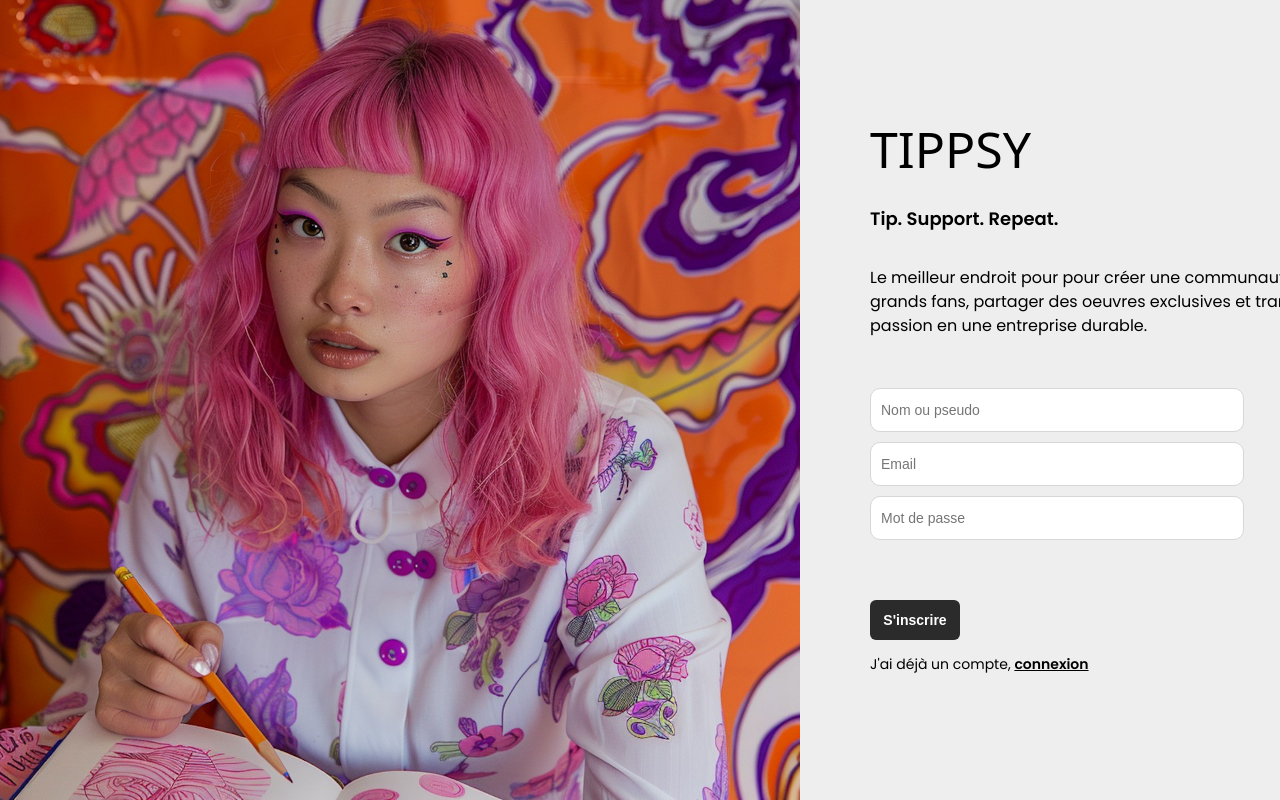
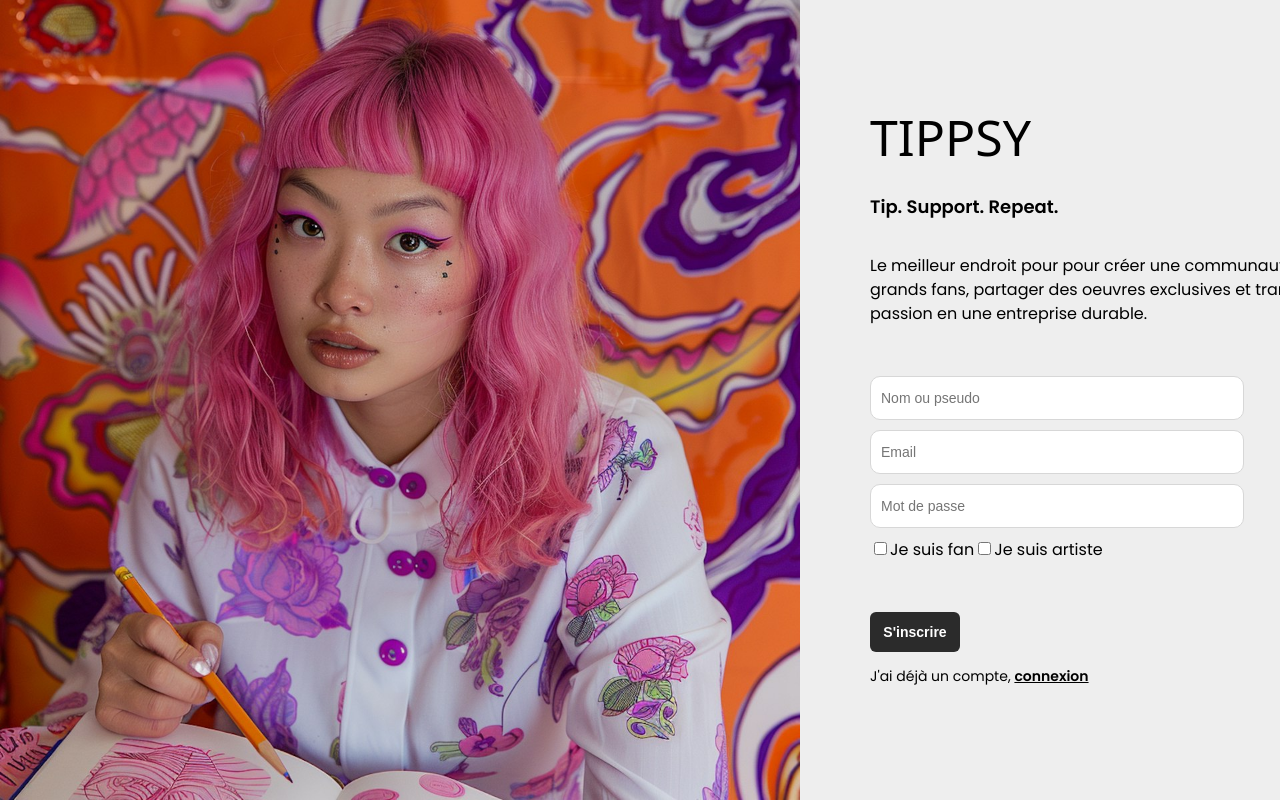
Before and after one commit to stellab95/tippsy, a React (Vite) app in the folder tippsy_front/: page /register in a window 1280 px wide. Shown: the top 800 px of the page. Built offline with nearby package versions, Linux system fonts and the light colour scheme; a web font is replaced by a local one.

Commit message:
fix creatorProfil + create roles

```diff
--- a/tippsy_front/src/components/Card.jsx
+++ b/tippsy_front/src/components/Card.jsx
@@ -6,6 +6,9 @@
 import commentIcon from '../assets/icons/comment-icon.svg'
 import editIcon from '../assets/icons/edit-icon.svg'
 import DeletePost from './deletePost'
+import vibrantChaos from '../assets/img/vibrant-chaos.jpeg'
+
+
 
 import '../styles/Card.css'
 
@@ -44,8 +47,14 @@
     <div className="post-card-container">
             <img className="img-card-container" alt="" src={`http://localhost:3000/uploads/${post.image}`}/>
             <div className='userProfil-title-container'>
+                <img src={
+                    avatar === null || avatar === '/vibrant-chaos.jpg' ? vibrantChaos
+                    : `http://localhost:3000/uploads/${avatar}`}
+                    alt='avatar'
+                    className="user-profil" />
+
                 {/* <img src={userProfil} alt='user-profil' className="user-profil" /> */}
-                <img src={`http://localhost:3000/uploads/${avatar}`} className="user-profil" />
+                {/* <img src={`http://localhost:3000/uploads/${avatar}`} className="user-profil" /> */}
                 <div className='title-date-container'>
                     <h3 className='card-title'>{post.title}</h3>
                     <p className='date'>{formattedDate}</p>
--- a/tippsy_front/src/components/CreatorProfile.jsx
+++ b/tippsy_front/src/components/CreatorProfile.jsx
@@ -2,6 +2,7 @@
 import imageCover from '../assets/img/pexels-heftiba-1194420.jpg'
 import UserProfilePicture from '../assets/img/woman-portrait.jpeg'
 import createIcon from '../assets/icons/create-icon.svg'
+import vibrantChaos from '../assets/img/vibrant-chaos.jpeg'
 
 import '../styles/CreatorProfile.css'
 import { useEffect, useState } from 'react'
@@ -41,8 +42,13 @@
     return (
         <>
             <div className='profile-header'>
-            <img src={`http://localhost:3000/uploads/${cover}`} className="image-cover" />
+                <img src={
+                    cover === null || cover === '/vibrant-chaos.jpeg' ? vibrantChaos
+                    : `http://localhost:3000/uploads/${cover}`}
+                    alt='image-cover'
+                    className="image-cover" />
 
+                {/* <img src={`http://localhost:3000/uploads/${cover}`} className="image-cover" /> */}
                 <div className='profile-buttons'>
                         <button className='left-button' type="button" onClick={() => navigate('/createpost')}>
                         <img src={createIcon} className="create-icon" />Créer</button>
@@ -52,7 +58,13 @@
                 </div>
 
                 <div className='bio-name'>
-                    <img src={`http://localhost:3000/uploads/${avatar}`} className="user-profile-picture" />
+                    <img src={
+                        avatar === null || avatar === '/vibrant-chaos.jpeg' ? vibrantChaos
+                        : `http://localhost:3000/uploads/${avatar}`}
+                        alt='avatar'
+                        className="user-profile-picture" />
+
+                    {/* <img src={`http://localhost:3000/uploads/${avatar}`} className="user-profile-picture" /> */}
                     <p className='profile-header-username'>{username}</p>
                     <p className='biography'>{biography}</p>
                 </div>
--- a/tippsy_front/src/components/Navbar.jsx
+++ b/tippsy_front/src/components/Navbar.jsx
@@ -1,18 +1,21 @@
 import { useEffect, useState } from 'react'
-import { Link } from 'react-router-dom'
+import { Link, useNavigate } from 'react-router-dom'
 import bellIcon from '../assets/icons/bell-icon.svg'
 import homeIcon from '../assets/icons/home-icon.svg'
 import usersIcon from '../assets/icons/users-icon.svg'
 import magnifyIcon from '../assets/icons/magnify-icon.svg'
-import counterIcon from '../assets/icons/counter-icon.svg'
 import settingsIcon from '../assets/icons/settings-icon.svg'
 import userNavbarPicture from '../assets/img/woman-portrait.jpeg'
+import vibrantChaos from '../assets/img/vibrant-chaos.jpeg'
+
+
 
 import '../styles/Navbar.css'
 
 function Navbar(){
+    const navigate = useNavigate()
+
     const [username, setUsername] = useState('')
-
     const [userId, setUserId] = useState('')
     const [avatar, setAvatar] = useState('')
 
@@ -34,6 +37,24 @@
             .catch(err => console.error(err))
         }
     }, [])
+
+        const handleLogout = async () => {
+            try {
+                const response = await fetch('http://localhost:3000/logout', {
+                    method: 'POST',
+                    credentials: 'include',
+                })
+
+                if (!response.ok) {
+                    throw new Error(`Échec de la déconnexion ${response.status}`)
+                }
+                console.log('Déconnexion réussie');
+                navigate('/login')
+            } catch (e) {
+                console.error('Erreur lors de la déconnexion :', e.message)
+            }
+        }
+
 
     return (
         <div className='main-container'>
@@ -66,16 +87,24 @@
                 </div>
 
                 <div className='user-status'>
+                        <img src={
+                            avatar === null || avatar === '/vibrant-chaos.jpg' ? vibrantChaos
+                            : `http://localhost:3000/uploads/${avatar}`}
+                            alt='avatar'
+                            className="user-navbar-picture" />
+
                     {/* <a href="#"><img src={userNavbarPicture} alt='user-navbar-picture' className="user-navbar-picture" /></a> */}
-                    <img src={`http://localhost:3000/uploads/${avatar}`} className="user-navbar-picture" />
+                    {/* <img src={`http://localhost:3000/uploads/${avatar}`} className="user-navbar-picture" /> */}
                     <div>
                         <p className='nav-username'>{username}</p>
                         <p className='status'>status</p>
                     </div>
                 </div>
+                    <button type='button' onClick={handleLogout}>Déconnexion</button>
             </div>
         </div>
     )
 }
 
+
 export default Navbar
--- a/tippsy_front/src/components/ProfileEdit.jsx
+++ b/tippsy_front/src/components/ProfileEdit.jsx
@@ -77,7 +77,6 @@
             if (response.ok){
                 console.log("Profil modifié avec succès !")
             navigate('/creatorProfile')
-                //navigate(0)
                 } else {
                 console.error("Erreur lors de la modification du profil")
                 }
--- a/tippsy_front/src/components/Register.jsx
+++ b/tippsy_front/src/components/Register.jsx
@@ -10,6 +10,17 @@
     const [username, setUsername] = useState('')
     const [email, setEmail] = useState('')
     const [password, setPassword] = useState('')
+    const [roles, setRoles] = useState([])
+
+    const handleRoleChange = (role) => {
+        setRoles(prevRoles => {
+            if (prevRoles.includes(role)) {
+                return prevRoles.filter(r => r !== role)
+            } else {
+                return [...prevRoles, role]
+            }
+        })
+    }
 
     const handleSubmit = async (e) => {
         e.preventDefault()
@@ -18,7 +29,12 @@
             const response = await fetch('http://localhost:3000/register', {
                method: 'POST',
                headers: { 'Content-Type': 'application/json'},
-               body: JSON.stringify({ username, email, password })
+               body: JSON.stringify({
+                username,
+                email,
+                password,
+                roles
+            })
             })
 
             if (response.ok){
@@ -33,6 +49,7 @@
             setUsername('')
             setEmail('')
             setPassword('')
+            setRoles([])
 
         }catch (error) {
             console.error('Erreur lors de l\'inscription :', error)
@@ -48,13 +65,28 @@
                 <p className="intro">Le meilleur endroit pour pour créer une communauté avec vos plus grands fans, partager des oeuvres exclusives et transformer votre passion en une entreprise durable.</p>
              <form className="register-container" onSubmit={handleSubmit} encType="multipart/form-data">
                    <div>
-                        {/* <div className="role-buttons">
-                            <button>Je deviens membre</button>
-                            <button>Je suis un artiste</button>
-                        </div> */}
                         <input className="username" type="text" placeholder="Nom ou pseudo" value={username} onChange={(e) => setUsername(e.target.value)}/>
                         <input className="email" type="email" placeholder="Email" value={email} onChange={(e) => setEmail(e.target.value)}/>
                         <input className="password" type="password" placeholder="Mot de passe" value={password} onChange={(e) => setPassword(e.target.value)}/>
+                    </div>
+
+                    <div className="role-checkboxes">
+                        <label>
+                            <input
+                            type="checkbox"
+                            checked={roles.includes('member')}
+                            onChange={() => handleRoleChange('member')}
+                            />
+                            Je suis fan
+                        </label>
+                        <label>
+                            <input
+                            type="checkbox"
+                            checked={roles.includes('creator')}
+                            onChange={() => handleRoleChange('creator')}
+                            />
+                            Je suis artiste
+                        </label>
                     </div>
 
                     <div className="register-button-container">
--- a/tippsy_front/src/styles/Card.css
+++ b/tippsy_front/src/styles/Card.css
@@ -74,6 +74,7 @@
 }
 .trash-card{
     all: unset;
+    cursor: pointer;
     margin-right: 8px;
 }
 .edit-icon{
--- a/tippsy_front/src/styles/CreatorProfile.css
+++ b/tippsy_front/src/styles/CreatorProfile.css
@@ -45,6 +45,7 @@
     width: 90px;
     height: 40px;
     color: white;
+    cursor: pointer;
     font-size: 14px;
     font-weight: 600;
     margin-right: 10px;
@@ -56,6 +57,7 @@
     width: 160px;
     height: 40px;
     color: white;
+    cursor: pointer;
     font-size: 14px;
     font-weight: 600;
     border-radius: 6px;
```
Also changed, not shown: tippsy_front/src/assets/img/vibrant-chaos.jpeg (added), 1 other file (tests, documents, lock files or other folders).
